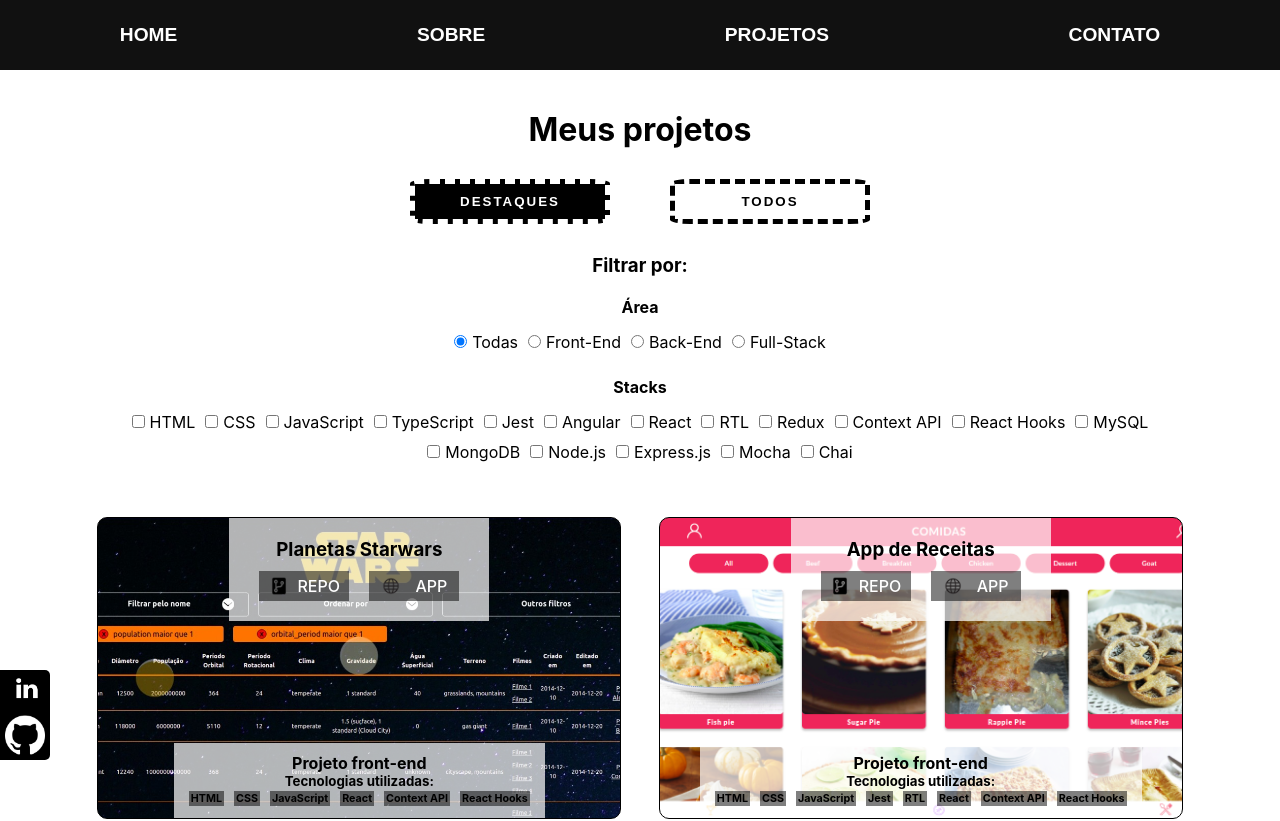
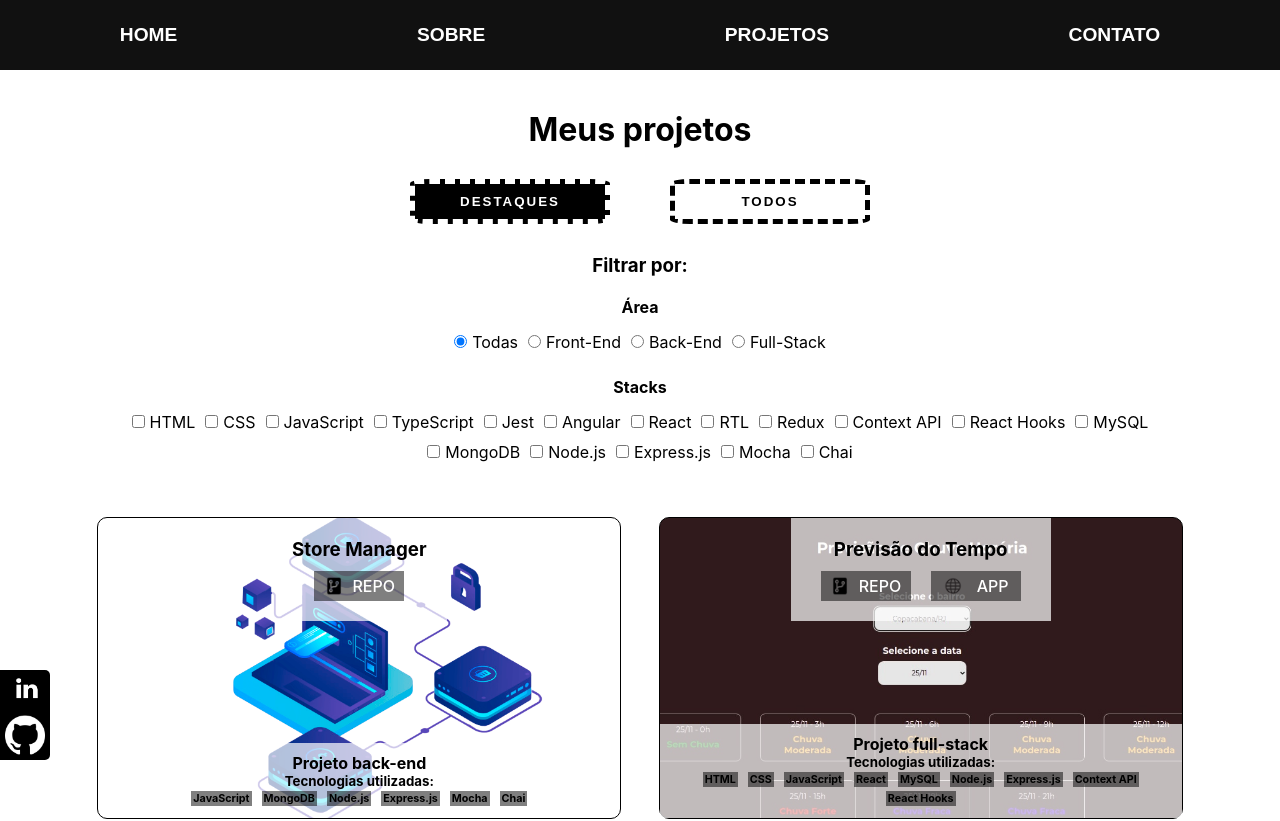
Before and after one commit to guidpo0/portfolio, a React (Create React App) app: page /#/projects in a window 1280 px wide. Shown: the top 821 px of the page. Built offline with nearby package versions, Linux system fonts and the light colour scheme.

Commit message:
Adicionados desafios da happmobi e nimbus

```diff
--- a/src/data/projectsInfo.js
+++ b/src/data/projectsInfo.js
@@ -10,6 +10,8 @@
 import moviesStateful from '../images/projects/moviesStateful.jpeg';
 import movies from '../images/projects/movies.jpeg';
 import financiamento from '../images/projects/financiamento.jpeg';
+import happmobi from '../images/projects/happmobi.jpeg';
+import nimbus from '../images/projects/nimbus.jpeg';
 import defaultBack from '../images/projects/defaultBack.png';
 
 const projectsInfo = [
@@ -257,6 +259,43 @@
     ],
     highlight: false,
   },
+  {
+    link: 'https://github.com/guidpo0/desafio-happmobi',
+    site: 'https://desafio-happmobi-frontend.herokuapp.com/',
+    thumb: happmobi,
+    title: 'Aluguel de Carros',
+    area: 'full-stack',
+    stacks: [
+      'HTML',
+      'CSS',
+      'JavaScript',
+      'TypeScript',
+      'Angular',
+      'MySQL',
+      'Node.js',
+      'Express.js',
+    ],
+    highlight: true,
+  },
+  {
+    link: 'https://github.com/guidpo0/desafio-nimbus',
+    site: 'https://desafionimbus-frontend.herokuapp.com/',
+    thumb: nimbus,
+    title: 'Previsão do Tempo',
+    area: 'full-stack',
+    stacks: [
+      'HTML',
+      'CSS',
+      'JavaScript',
+      'React',
+      'MySQL',
+      'Node.js',
+      'Express.js',
+      'Context API',
+      'React Hooks',
+    ],
+    highlight: true,
+  },
 ];
 
 export default projectsInfo;
```
Also changed, not shown: src/images/projects/happmobi.jpeg (added), src/images/projects/nimbus.jpeg (added).
